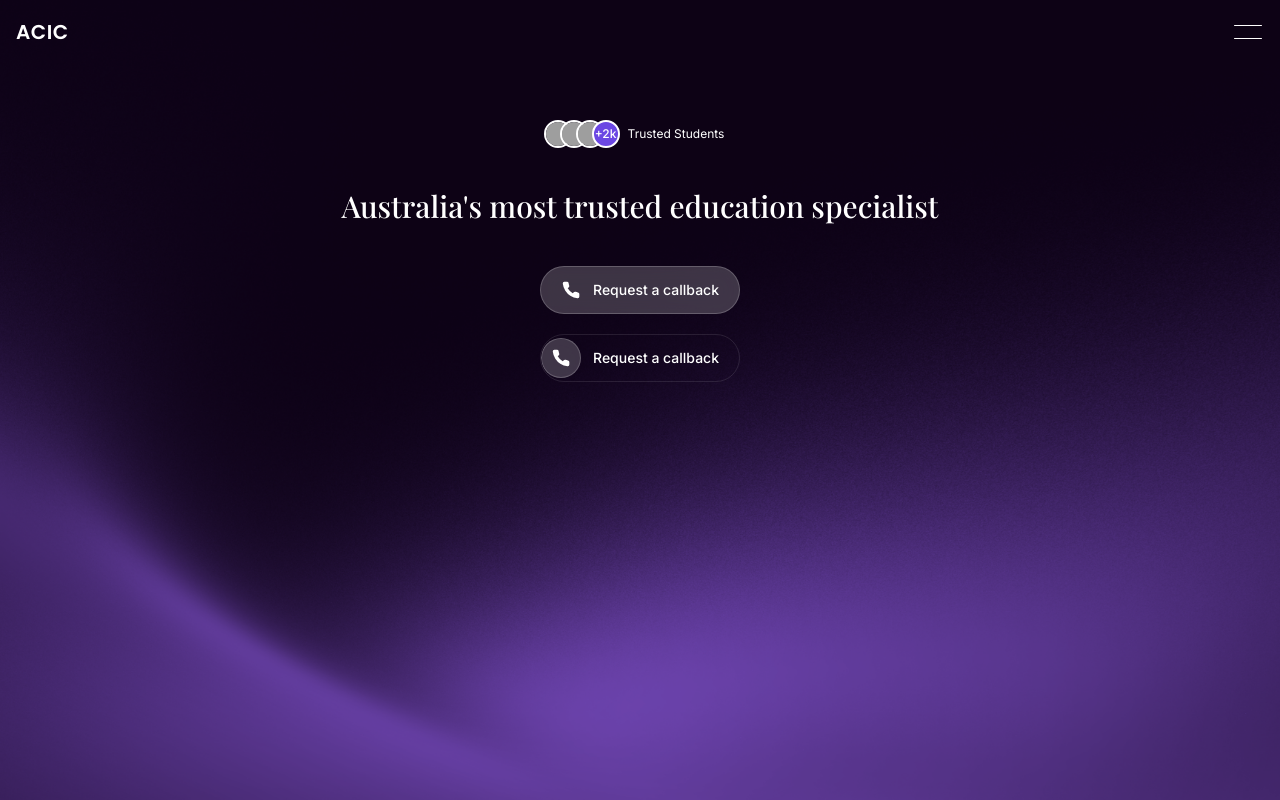
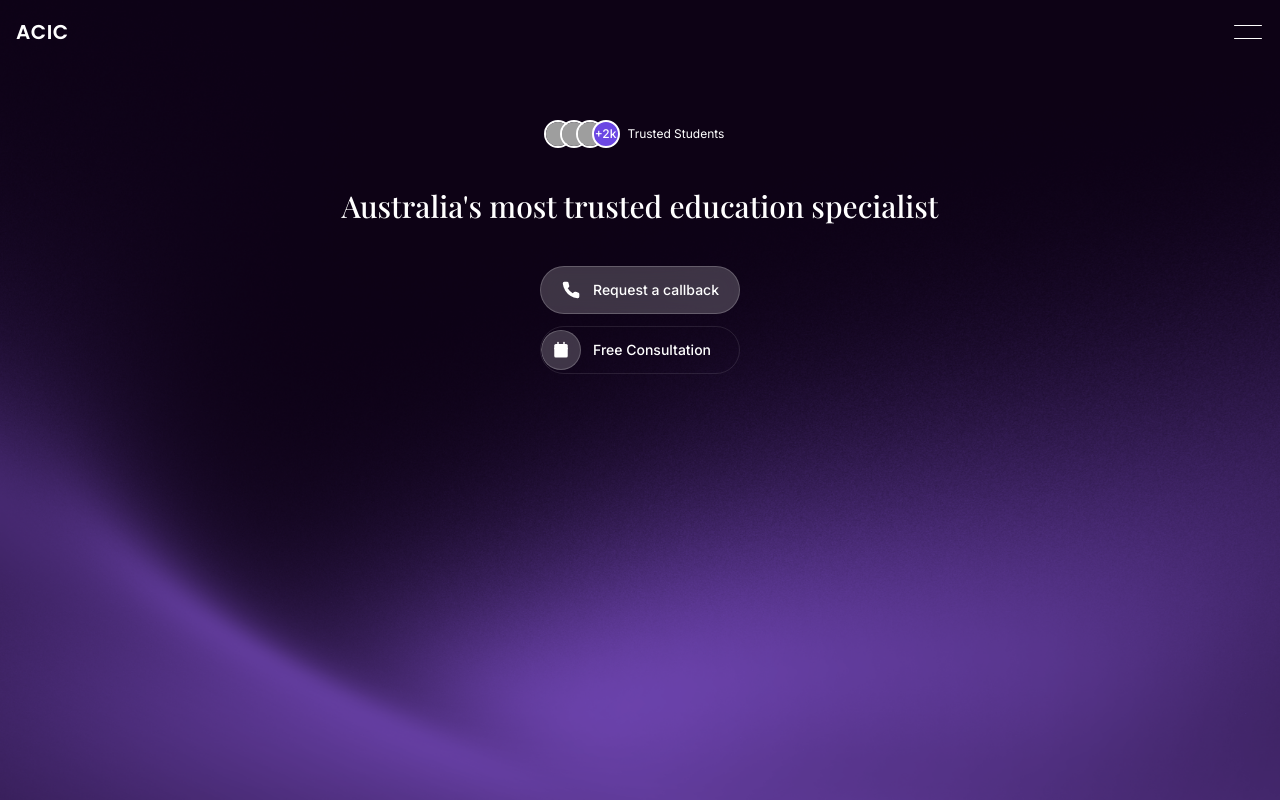
Before and after one commit to me-yeasin/study-aboard, a Next.js app: page / in a window 1280 px wide. Built offline with nearby package versions, Linux system fonts and the light colour scheme; grey boxes are pictures that could not be loaded.

Commit message:
feat: add calendar icon and update button labels
- Add new CalendarIcon component for free consultation button
- Change secondary button label from "Request a callback" to "Free Consultation"
- Reduce gap between buttons from gap-5 to gap-3 for better spacing

```diff
--- a/app/page.tsx
+++ b/app/page.tsx
@@ -10,6 +10,21 @@
     fill="white"
   >
     <path d="M22 16.92v3a2 2 0 0 1-2.18 2 19.79 19.79 0 0 1-8.63-3.07 19.5 19.5 0 0 1-6-6 19.79 19.79 0 0 1-3.07-8.67A2 2 0 0 1 4.11 2h3a2 2 0 0 1 2 1.72 12.84 12.84 0 0 0 .7 2.81 2 2 0 0 1-.45 2.11L8.09 9.91a16 16 0 0 0 6 6l1.27-1.27a2 2 0 0 1 2.11-.45 12.84 12.84 0 0 0 2.81.7A2 2 0 0 1 22 16.92z" />
+  </svg>
+);
+
+const CalendarIcon = () => (
+  <svg
+    xmlns="http://www.w3.org/2000/svg"
+    width="18"
+    height="18"
+    viewBox="0 0 24 24"
+    fill="white"
+  >
+    <rect x="3" y="4" width="18" height="18" rx="2" ry="2" />
+    <line x1="16" y1="2" x2="16" y2="6" stroke="white" strokeWidth="2" strokeLinecap="round" />
+    <line x1="8" y1="2" x2="8" y2="6" stroke="white" strokeWidth="2" strokeLinecap="round" />
+    <line x1="3" y1="10" x2="21" y2="10" stroke="white" strokeWidth="2" />
   </svg>
 );
 
@@ -64,9 +79,9 @@
         <h1 className="font-heading text-white text-3xl font-medium text-center mt-10 leading-tight">
           Australia's most trusted education specialist
         </h1>
-        <div className="flex flex-col gap-5 mt-10 max-w-sm px-4">
+        <div className="flex flex-col gap-3 mt-10 max-w-sm px-4">
           <PrimaryButton icon={<PhoneIcon />} label="Request a callback" />
-          <SecondaryButton icon={<PhoneIcon />} label="Request a callback" />
+          <SecondaryButton icon={<CalendarIcon />} label="Free Consultation" />
         </div>
       </section>
     </>
```
